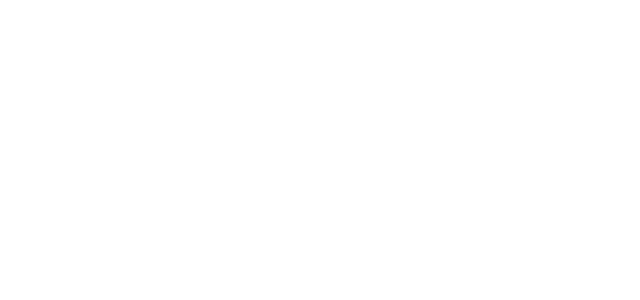
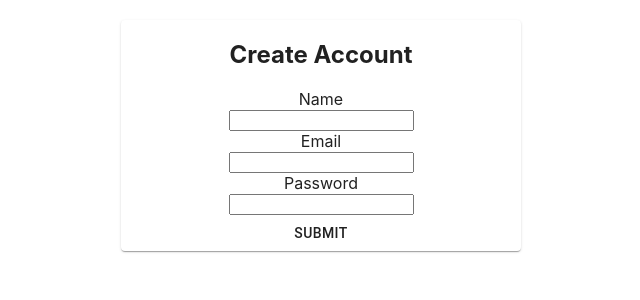
Before and after one commit to Essentialism-2/Frontend, a React (Create React App) app: page /register in a window 1280 px wide. Shown: the top 300 px of the page, without its empty margins (319-959 px from the left). Built offline with nearby package versions, Linux system fonts and the light colour scheme.

Commit message:
Added Login and Registration components

```diff
--- a/src/App.js
+++ b/src/App.js
@@ -1,7 +1,10 @@
 import React from 'react';
 import { BrowserRouter as Router, Route, Switch } from 'react-router-dom';
-import LandingPage from './components/LandingPage';
+import LandingPage from './components/landingPage';
+
 import './App.css';
+import Login from './components/login';
+import Register from './components/register';
 
 function App() {
     return (
@@ -9,10 +12,13 @@
             <div className='App'>
               <Switch>
                 <Route exact path='/' component={LandingPage} />
+                <Route exact path='/login' component={Login} />
+                <Route exact path='/register' component={Register} />
               </Switch>
             </div>
         </Router>
     );
 }
 
+
 export default App;
--- a/src/components/landingPage.js
+++ b/src/components/landingPage.js
@@ -1,17 +1,14 @@
 import React from 'react';
 import { Link } from 'react-router-dom';
+import Card from '@material-ui/core/Card';
 import { Button } from '@material-ui/core';
 
 const LandingPage = () => {
     return (
-        <div>
-            <Link to='/login'>
-                <button>Login</button>
-            </Link>
-            <Link to='/register'>
-                <button>Sign Up</button>
-            </Link>
-        </div>
+        <Card style={{width: "400px", margin: "20px auto"}}>
+            <Link to='/login'><Button>Login</Button></Link>
+            <Link to='/register'><Button>Sign Up</Button></Link>
+        </Card>
     );
 };
 
--- /dev/null
+++ b/src/components/login.js
@@ -0,0 +1,54 @@
+import React from 'react';
+import useForm from "./useForm";
+import validate from "./validateLogin"
+import Card from '@material-ui/core/Card';
+import { Button } from '@material-ui/core';
+
+const Login = () => {
+	const { handleChange, handleSubmit, values, errors } = useForm(submit, validate);
+
+	function submit() {
+		console.log("Submitted!");
+	}
+
+	return (
+		<Card style={{width: "400px", margin: "20px auto"}}>
+			<h2>Login page</h2>
+			<form onSubmit={handleSubmit} noValidate>
+
+				<div>
+					<label>Email</label>
+					<div>
+						<input
+							className={`${errors.email && "inputError"}`}
+							name="email"
+							type="email"
+							value={values.email}
+							onChange={handleChange}
+						/>
+						{errors.email && <p className="error">{errors.email}</p>}
+					</div>
+				</div>
+
+				<div>
+					<label>Password</label>
+					<div>
+						<input
+							className={`${errors.password && "inputError"}`}
+							name="password"
+							type="password"
+							value={values.password}
+							onChange={handleChange}
+						/>
+						{errors.password && <p className="error">{errors.password}</p>}
+					</div>
+				</div>
+
+				<Button type="submit">Submit</Button>
+
+			</form>
+		</Card>
+	);
+};
+
+export default Login;
--- /dev/null
+++ b/src/components/register.js
@@ -0,0 +1,68 @@
+import React from 'react';
+import useForm from "./useForm";
+import validate from "./validateLogin"
+import Card from '@material-ui/core/Card';
+import { Button } from '@material-ui/core';
+
+const Login = () => {
+	const { handleChange, handleSubmit, values, errors } = useForm(submit, validate);
+
+	function submit() {
+		console.log("Submitted!");
+	}
+
+	return (
+		<Card style={{width: "400px", margin: "20px auto"}}>
+			<h2>Create Account</h2>
+			<form onSubmit={handleSubmit} noValidate>
+
+				<div>
+					<label>Name</label>
+					<div>
+						<input
+							className={`${errors.name && "inputError"}`}
+							name="name"
+							type="name"
+							value={values.name}
+							onChange={handleChange}
+						/>
+						{errors.name && <p className="error">{errors.name}</p>}
+					</div>
+				</div>
+
+				<div>
+					<label>Email</label>
+					<div>
+						<input
+							className={`${errors.email && "inputError"}`}
+							name="email"
+							type="email"
+							value={values.email}
+							onChange={handleChange}
+						/>
+						{errors.email && <p className="error">{errors.email}</p>}
+					</div>
+				</div>
+
+				<div>
+					<label>Password</label>
+					<div>
+						<input
+							className={`${errors.password && "inputError"}`}
+							name="password"
+							type="password"
+							value={values.password}
+							onChange={handleChange}
+						/>
+						{errors.password && <p className="error">{errors.password}</p>}
+					</div>
+				</div>
+
+				<Button type="submit">Submit</Button>
+
+			</form>
+		</Card>
+	);
+};
+
+export default Login;
--- /dev/null
+++ b/src/components/useForm.js
@@ -0,0 +1,36 @@
+import { useState, useEffect } from "react";
+
+const useForm = (callback, validate ) => {
+	const [values, setValues] = useState({ email: "", password: "" });
+	const [errors, setErrors] = useState({});
+	const [isSubmitting, setIsSubmitting] = useState(false);
+
+	const handleChange = event => {
+		const { name, value } = event.target;
+		setValues({...values, [name]: value});
+	}
+
+	const handleSubmit = event => {
+		event.preventDefault();
+		setErrors(validate(values));
+		setIsSubmitting(true);
+	}
+
+	useEffect(() => {
+		if (Object.keys(errors).length === 0 && isSubmitting) {
+			//Function to run once login is valid and submitted
+			alert("Submit form successful!")
+			callback();
+		}
+	}, [errors]);
+
+	return{
+		handleChange,
+		handleSubmit,
+		values,
+		errors
+	}
+
+};
+
+export default useForm;
--- /dev/null
+++ b/src/components/validateLogin.js
@@ -0,0 +1,25 @@
+export default function validate(values) {
+	let errors = {};
+
+	//console.log(values);
+	//Name Errors, doesn't apply to login page
+	// if(!values.name){
+	// 	errors.name = "Enter a name";
+	// }
+
+	//Email Errors
+	if(!values.email) {
+		errors.email = "Email address is required";
+	} else if (!/\S+@\S+\.\S+/.test(values.email)){
+		errors.email = "Email address is invalid";
+	}
+
+	//Password Errors
+	if(!values.password) {
+		errors.password = "Password is required";
+	} else if (values.password.length < 6) {
+		errors.password = "Password needs to be at least 6 characters";
+	}
+
+	return errors;
+}
--- a/src/index.css
+++ b/src/index.css
@@ -11,3 +11,12 @@
   font-family: source-code-pro, Menlo, Monaco, Consolas, 'Courier New',
     monospace;
 }
+
+.error{
+	color: red;
+	font-size: 10px;
+}
+
+.inputError {
+	border-color: red;
+}
```
